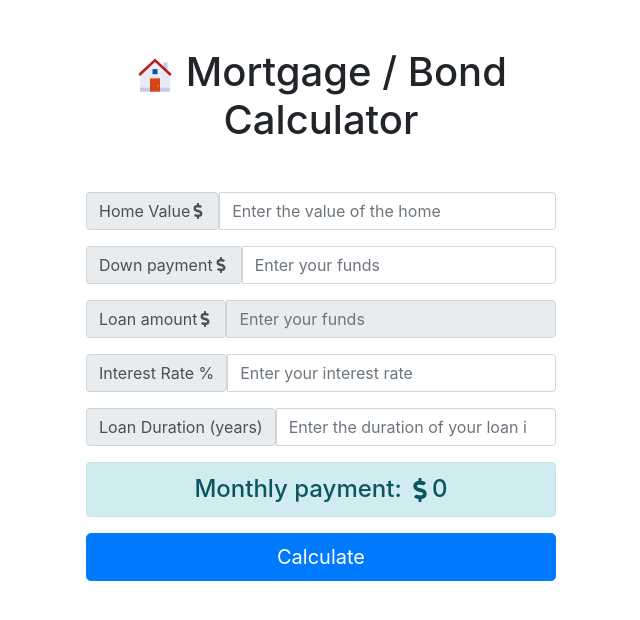
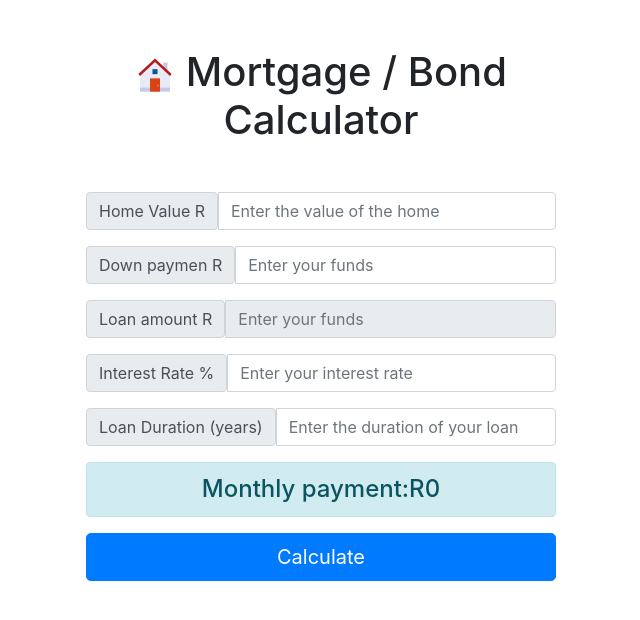
Before and after one commit to thilisadiki/bond-calculator-reactJS, a React (Create React App) app: page / in a window 1280 px wide. Shown: the top 620 px of the page, without its empty margins (319-959 px from the left). Built offline with nearby package versions, Linux system fonts and the light colour scheme.

Commit message:
add tweeks

```diff
--- a/src/components/Form.js
+++ b/src/components/Form.js
@@ -42,24 +42,22 @@ function Form() {
   return (
     <form onSubmit={(e) => e.preventDefault()}>
       <FormInputGroup
-        text="Home Value "
-        icon={<FaDollarSign />}
+        text="Home Value R "
         placeholder={"Enter the value of the home"}
         value={homeValue}
         onInput={(e) => setHomeValue(e.target.value)}
         onkeyup={calculateLoanAmount}
       />
       <FormInputGroup
-        text="Down payment"
-        icon={<FaDollarSign />}
+        text="Down paymen R "
+
         placeholder={"Enter your funds"}
         value={downPayment}
         onInput={(e) => setDownPayment(e.target.value)}
         onkeyup={calculateLoanAmount}
       />
       <FormInputGroup
-        text="Loan amount"
-        icon={<FaDollarSign />}
+        text="Loan amount R"
         placeholder={"Enter your funds"}
         readOnly={true}
         value={loanAmount}
@@ -72,12 +70,12 @@ function Form() {
       />
       <FormInputGroup
         text="Loan Duration (years)"
-        placeholder={"Enter the duration of your loan in years"}
+        placeholder={"Enter the duration of your loan"}
         value={loanDuration}
         onInput={(e) => setLoanDuration(e.target.value)}
       />
       <h4 className="alert alert-info fw-bold">
-        Monthly payment: <FaDollarSign />
+        Monthly payment:R
         {parseFloat(monthlyPayment.toFixed(2))}
       </h4>
 
```
